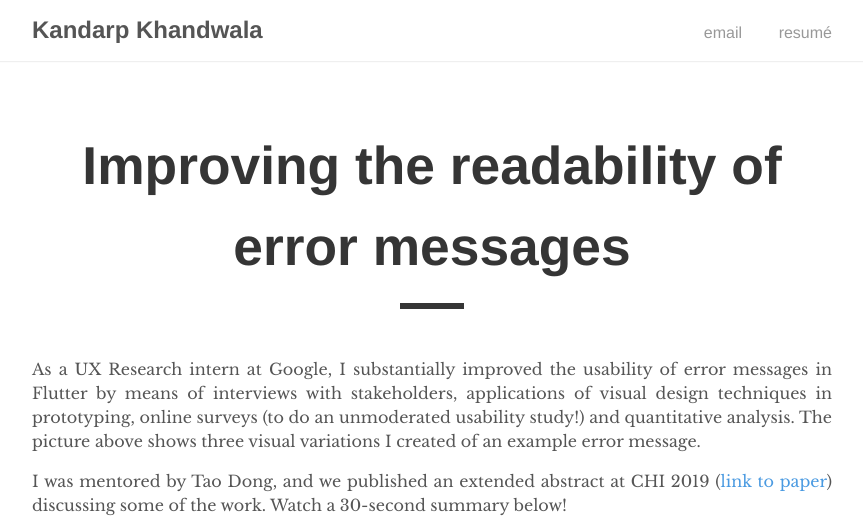
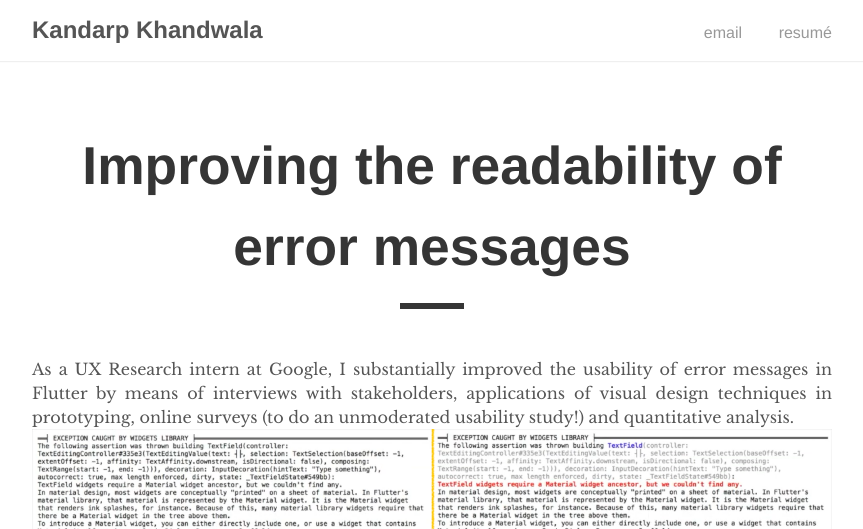
Before and after one commit to kandarpksk/kandarpksk.github.io, a Jekyll site: the page built from _posts/2018-01-29-google.md, in a window 1280 px wide and 900 px high, cut to the strip 0-529 px from the top of the window. Shown: the whole strip, without its empty margins (208-1071 px from the left). Built offline with Jekyll 4.4.1, drawn with Linux system fonts in a browser that asks for light colours; some of the changed text lies outside the part shown.

Commit message:
Update 2018-01-29-google.md

```diff
--- a/_posts/2018-01-29-google.md
+++ b/_posts/2018-01-29-google.md
@@ -4,7 +4,7 @@ title: "Improving the readability of error messages"
 permalink: /flutter
 ---
 
-As a UX Research intern at Google, I substantially improved the usability of error messages in Flutter by means of interviews with stakeholders, applications of visual design techniques in prototyping, online surveys (to do an unmoderated usability study!) and quantitative analysis.
+As a UX Research intern at Google, I substantially improved the usability of error messages in Flutter by means of interviews with stakeholders, applications of visual design techniques in prototyping, online surveys (to do an unmoderated usability study!) and quantitative analysis. <img src="/assets/flutter/variations.png"/>
 The picture above shows three visual variations I created of an example error message.
 
 I was mentored by Tao Dong, and we published an extended abstract at CHI 2019 ([link to paper](/files/error-messages-chi2019-khandwala.pdf)) discussing some of the work. Watch a 30-second summary below!
```
